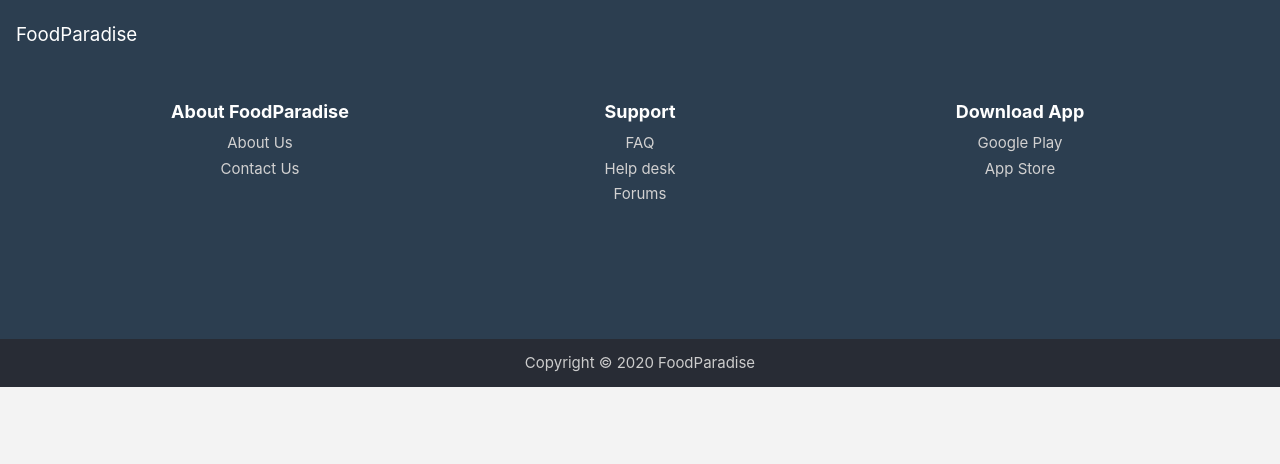
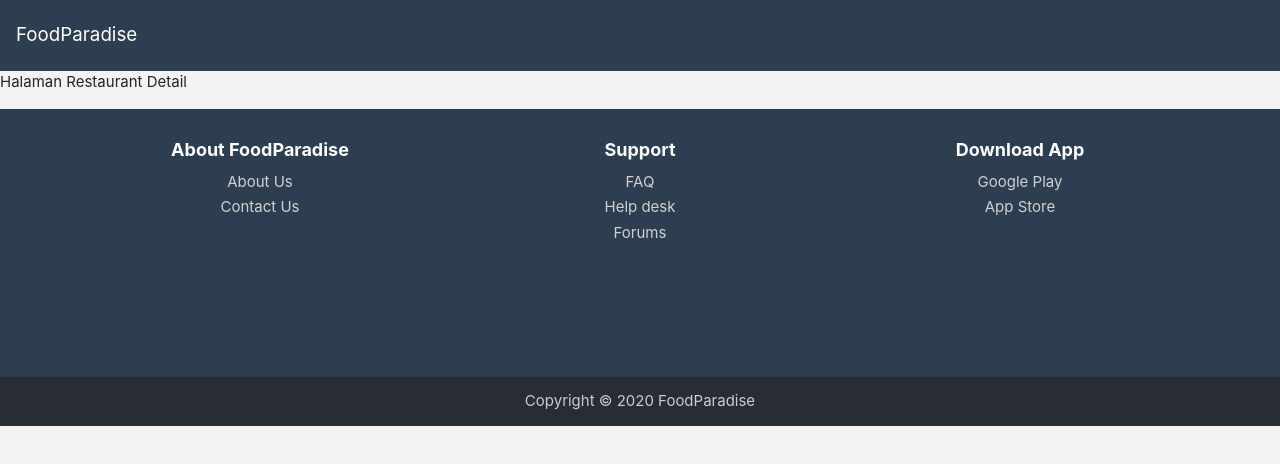
Before and after one commit to brilyanilhamsadewo/Web-Kuliner-React-Js-Codepolitan, a React (Create React App) app: page /restaurant/18875696 in a window 1280 px wide. Shown: the top 464 px of the page. Built offline with nearby package versions, Linux system fonts and the light colour scheme; some icons are missing.

Commit message:
Setting Router

```diff
--- a/src/App.js
+++ b/src/App.js
@@ -4,6 +4,7 @@ import Footer from './components/Footer/Footer';
 import Home from './pages/Home';
 import { BrowserRouter as Router, Route } from 'react-router-dom';
 import City from './pages/City';
+import RestaurantDetail from './pages/RestaurantDetail'
 
 class App extends Component{
 
@@ -15,6 +16,7 @@ class App extends Component{
         <Navbar />
         <Route path="/" exact component={Home}></Route>
         <Route path="/city/:city_id" component={City}></Route>
+        <Route path="/restaurant/:restaurant_id" component={RestaurantDetail}></Route>
         <Footer />
       </Router>
     );
--- /dev/null
+++ b/src/pages/RestaurantDetail.js
@@ -0,0 +1,13 @@
+import React, { Component } from 'react'
+
+class RestaurantDetail extends Component {
+  render() {
+    return (
+      <>
+        <p>Halaman Restaurant Detail</p>
+      </>
+    )
+  }
+}
+
+export default RestaurantDetail
```
Also changed, not shown: 1 other file (tests, documents, lock files or other folders).
